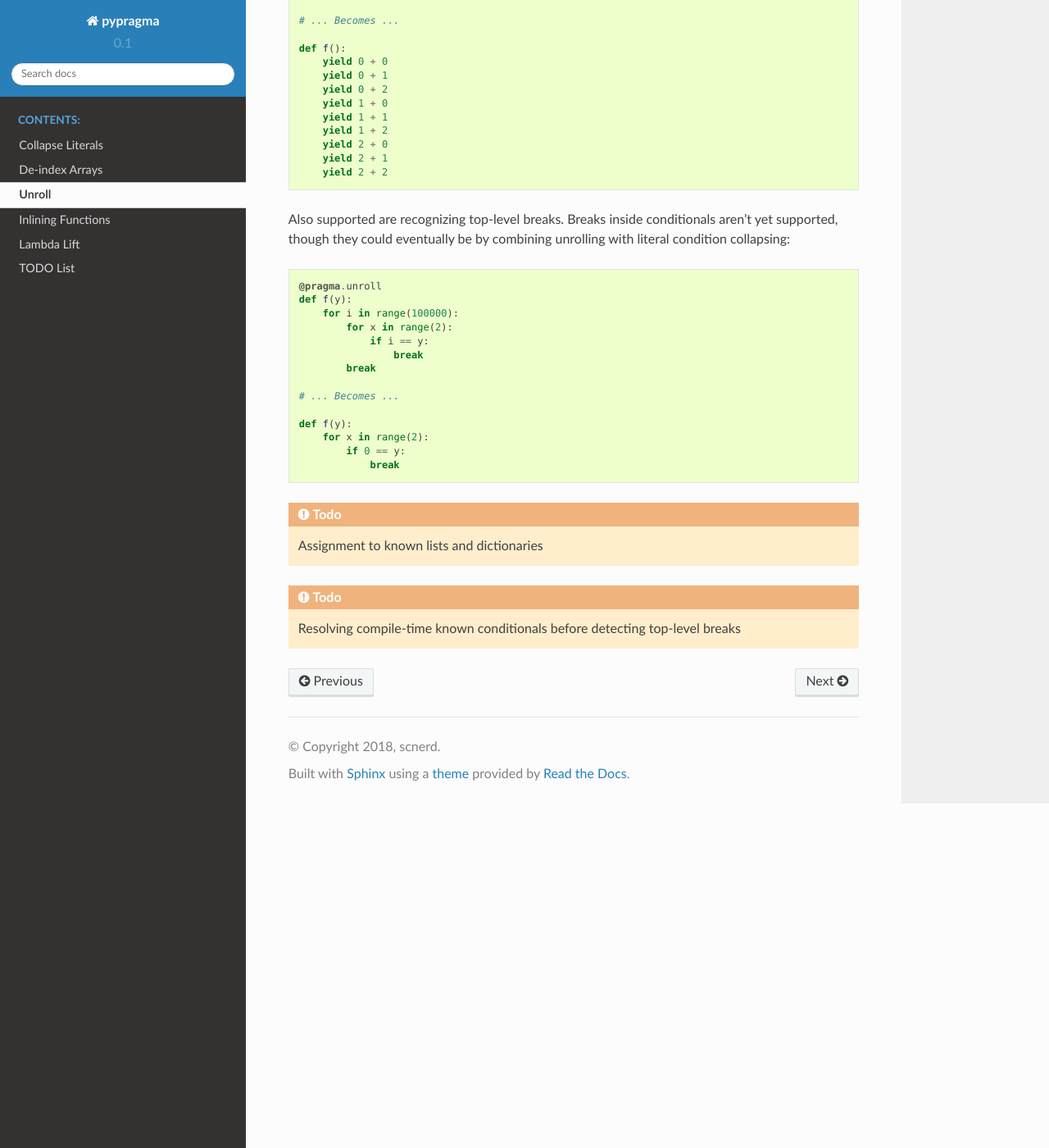
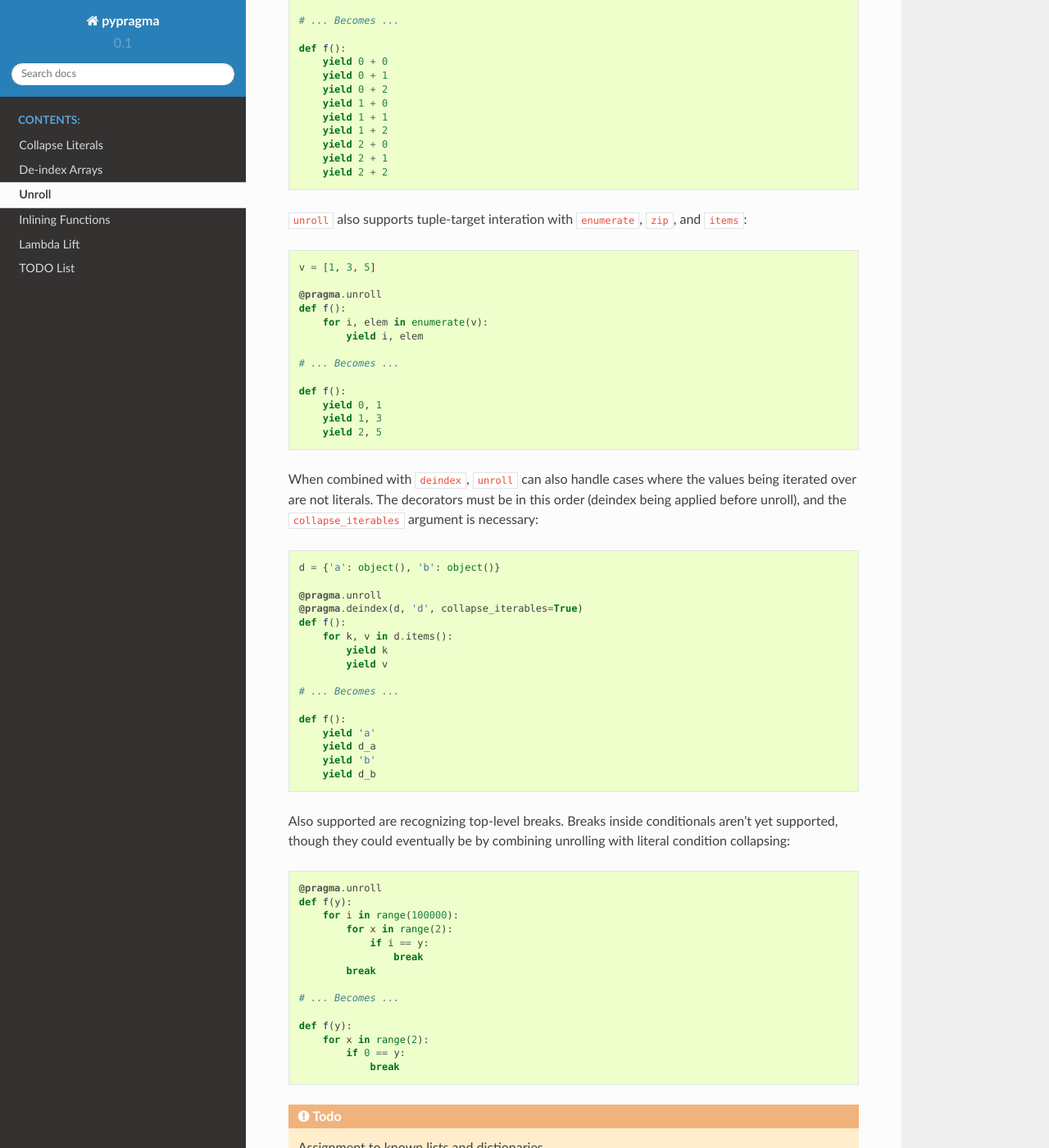
Before and after one commit to scnerd/pypragma, a Sphinx documentation site: the page built from docs/unroll.rst, in a window 1280 px wide and 1400 px high, scrolled down 1621 px. Shown: the whole window at 82% size. Built offline with Sphinx 7.4.7 and the Read the Docs theme 2.0.0, drawn with Linux system fonts in a browser that asks for light colours.

Commit message:
Documentation and code cleanliness

```diff
--- a/docs/unroll.rst
+++ b/docs/unroll.rst
@@ -84,6 +84,41 @@ The ``unroll`` decorator accomplishes this by parsing the input function, perfor
         yield 2 + 1
         yield 2 + 2
 
+``unroll`` also supports tuple-target interation with ``enumerate``, ``zip``, and ``items``::
+
+    v = [1, 3, 5]
+
+    @pragma.unroll
+    def f():
+        for i, elem in enumerate(v):
+            yield i, elem
+
+    # ... Becomes ...
+
+    def f():
+        yield 0, 1
+        yield 1, 3
+        yield 2, 5
+
+When combined with ``deindex``, ``unroll`` can also handle cases where the values being iterated over are not literals. The decorators must be in this order (deindex being applied before unroll), and the ``collapse_iterables`` argument is necessary::
+
+    d = {'a': object(), 'b': object()}
+
+    @pragma.unroll
+    @pragma.deindex(d, 'd', collapse_iterables=True)
+    def f():
+        for k, v in d.items():
+            yield k
+            yield v
+
+    # ... Becomes ...
+
+    def f():
+        yield 'a'
+        yield d_a
+        yield 'b'
+        yield d_b
+
 Also supported are recognizing top-level breaks. Breaks inside conditionals aren't yet supported, though they could eventually be by combining unrolling with literal condition collapsing::
 
     @pragma.unroll
```
Also changed, not shown: docs/collapse_literals.rst (+21 -0 lines), 6 other files.
